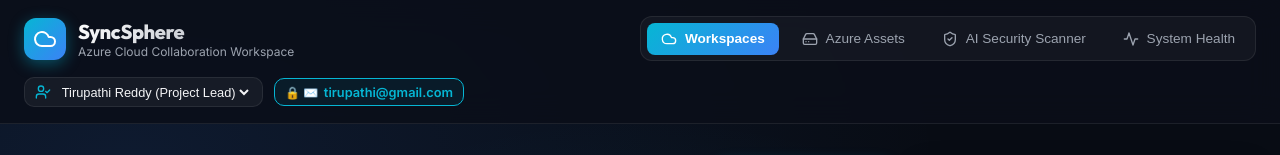
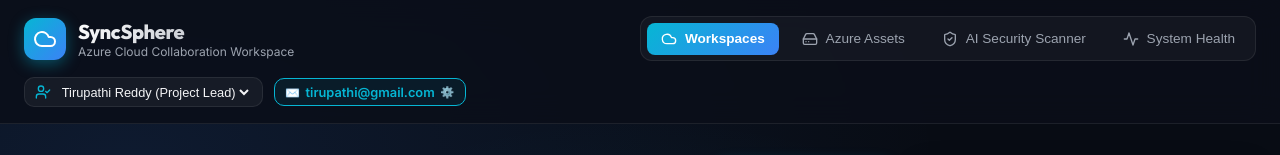
Before and after one commit to Tirupathi-Reddy-Pucha/SyncSphere, a React (Vite) app in the folder frontend/: page / in a window 1280 px wide. Shown: the top 155 px of the page. Built offline with nearby package versions, Linux system fonts and the light colour scheme; no server answers.

Commit message:
Fix default email fallback and implement device identity modal

```diff
--- a/frontend/src/App.jsx
+++ b/frontend/src/App.jsx
@@ -20,14 +20,22 @@ export default function App() {
         return sid;
     });
 
-    const [userEmail] = useState(() => {
+    const [userEmail, setUserEmailState] = useState(() => {
         let mail = localStorage.getItem('syncsphere_user_email');
         if (!mail) {
-            mail = 'tirupathi@gmail.com';
+            const isMobile = /mobile|iphone|ipad|android/i.test(navigator.userAgent || '');
+            mail = isMobile ? 'mobile_user@gmail.com' : 'tirupathi@gmail.com';
             localStorage.setItem('syncsphere_user_email', mail);
         }
         return mail;
     });
+
+    const setUserEmail = (newEmail) => {
+        if (newEmail) {
+            localStorage.setItem('syncsphere_user_email', newEmail);
+            setUserEmailState(newEmail);
+        }
+    };
 
     useEffect(() => {
         fetch('/health')
@@ -40,7 +48,7 @@ export default function App() {
         <div style={{ minHeight: '100vh', display: 'flex', flexDirection: 'column' }}>
 
             {/* Header Bar */}
-            <Header health={health} activeTab={activeTab} setActiveTab={setActiveTab} activeUser={activeUser} setActiveUser={setActiveUser} userEmail={userEmail} />
+            <Header health={health} activeTab={activeTab} setActiveTab={setActiveTab} activeUser={activeUser} setActiveUser={setActiveUser} userEmail={userEmail} setUserEmail={setUserEmail} />
 
             {/* Main Workspace Canvas */}
             <main style={{ flex: 1, maxWidth: '1280px', width: '100%', margin: '0 auto', padding: '2rem 1.5rem' }}>
--- a/frontend/src/components/Header.jsx
+++ b/frontend/src/components/Header.jsx
@@ -1,7 +1,18 @@
 import React from 'react';
 import { Cloud, ShieldCheck, Activity, UserCheck, HardDrive } from 'lucide-react';
 
-export default function Header({ health, activeTab, setActiveTab, activeUser, setActiveUser, userEmail }) {
+export default function Header({ health, activeTab, setActiveTab, activeUser, setActiveUser, userEmail, setUserEmail }) {
+    const [showModal, setShowModal] = React.useState(false);
+    const [tempEmail, setTempEmail] = React.useState(userEmail || '');
+
+    const handleSaveEmail = (e) => {
+        e.preventDefault();
+        if (tempEmail.trim()) {
+            setUserEmail(tempEmail.trim());
+            setShowModal(false);
+        }
+    };
+
     return (
         <header style={{ borderBottom: '1px solid var(--border-subtle)', background: 'rgba(11, 15, 25, 0.85)', backdropFilter: 'blur(16px)', sticky: 'top', zIndex: 50 }}>
             <div style={{ maxWidth: '1280px', margin: '0 auto', padding: '1rem 1.5rem', display: 'flex', alignItems: 'center', justifyContent: 'space-between', flexWrap: 'wrap', gap: '1rem' }}>
@@ -55,7 +66,7 @@ export default function Header({ health, activeTab, setActiveTab, activeUser, se
                     })}
                 </nav>
 
-                {/* Azure Identity & Locked User Email Badge */}
+                {/* Azure Identity & Device Email Badge */}
                 <div style={{ display: 'flex', alignItems: 'center', gap: '0.65rem' }}>
                     <div style={{ display: 'flex', alignItems: 'center', gap: '0.4rem', padding: '0.35rem 0.65rem', background: 'rgba(255, 255, 255, 0.05)', borderRadius: '10px', border: '1px solid var(--border-subtle)' }}>
                         <UserCheck size={16} color="var(--accent-cyan)" />
@@ -80,15 +91,68 @@ export default function Header({ health, activeTab, setActiveTab, activeUser, se
                         </select>
                     </div>
 
-                    <div style={{ display: 'flex', alignItems: 'center', gap: '0.35rem', padding: '0.35rem 0.65rem', background: 'rgba(6, 182, 212, 0.08)', borderRadius: '10px', border: '1px solid var(--accent-cyan)' }} title="Session Verified Account (Locked Identity)">
-                        <span style={{ fontSize: '0.75rem' }}>🔒 ✉️</span>
+                    <div
+                        onClick={() => { setTempEmail(userEmail); setShowModal(true); }}
+                        style={{ display: 'flex', alignItems: 'center', gap: '0.35rem', padding: '0.35rem 0.65rem', background: 'rgba(6, 182, 212, 0.08)', borderRadius: '10px', border: '1px solid var(--accent-cyan)', cursor: 'pointer' }}
+                        title="Click to Set Device Email Identity"
+                    >
+                        <span style={{ fontSize: '0.75rem' }}>✉️</span>
                         <span style={{ fontSize: '0.8rem', color: 'var(--accent-cyan)', fontWeight: 600 }}>
                             {userEmail}
                         </span>
+                        <span style={{ fontSize: '0.7rem', color: 'var(--text-dim)' }}>⚙️</span>
                     </div>
                 </div>
 
             </div>
+
+            {/* Set Identity Modal */}
+            {showModal && (
+                <div style={{ position: 'fixed', inset: 0, background: 'rgba(0,0,0,0.7)', backdropFilter: 'blur(8px)', display: 'flex', alignItems: 'center', justifyContent: 'center', zIndex: 100 }}>
+                    <div className="glass-panel" style={{ width: '100%', maxWidth: '400px', padding: '1.5rem', borderRadius: '16px' }}>
+                        <h3 style={{ fontSize: '1.1rem', fontWeight: 700, marginBottom: '0.5rem', color: 'var(--text-main)' }}>
+                            Set Device Email Account
+                        </h3>
+                        <p style={{ fontSize: '0.8rem', color: 'var(--text-muted)', marginBottom: '1.25rem' }}>
+                            Configure the unique email address for this browser session. This will be locked & recorded in the Azure System Audit Stream.
+                        </p>
+
+                        <form onSubmit={handleSaveEmail}>
+                            <div style={{ marginBottom: '1.25rem' }}>
+                                <label style={{ display: 'block', fontSize: '0.75rem', fontWeight: 600, color: 'var(--text-dim)', marginBottom: '0.4rem' }}>
+                                    Your Device Email:
+                                </label>
+                                <input
+                                    type="email"
+                                    required
+                                    value={tempEmail}
+                                    onChange={(e) => setTempEmail(e.target.value)}
+                                    placeholder="e.g. tirupathi@gmail.com or coworker@domain.com"
+                                    style={{
+                                        width: '100%',
+                                        padding: '0.65rem 0.85rem',
+                                        background: 'rgba(255,255,255,0.05)',
+                                        border: '1px solid var(--border-subtle)',
+                                        borderRadius: '8px',
+                                        color: '#ffffff',
+                                        fontSize: '0.875rem',
+                                        outline: 'none'
+                                    }}
+                                />
+                            </div>
+
+                            <div style={{ display: 'flex', gap: '0.75rem', justifyContent: 'flex-end' }}>
+                                <button type="button" onClick={() => setShowModal(false)} className="btn-secondary" style={{ padding: '0.5rem 1rem' }}>
+                                    Cancel
+                                </button>
+                                <button type="submit" className="btn-primary" style={{ padding: '0.5rem 1.25rem' }}>
+                                    Save Identity
+                                </button>
+                            </div>
+                        </form>
+                    </div>
+                </div>
+            )}
         </header>
     );
 }
```
